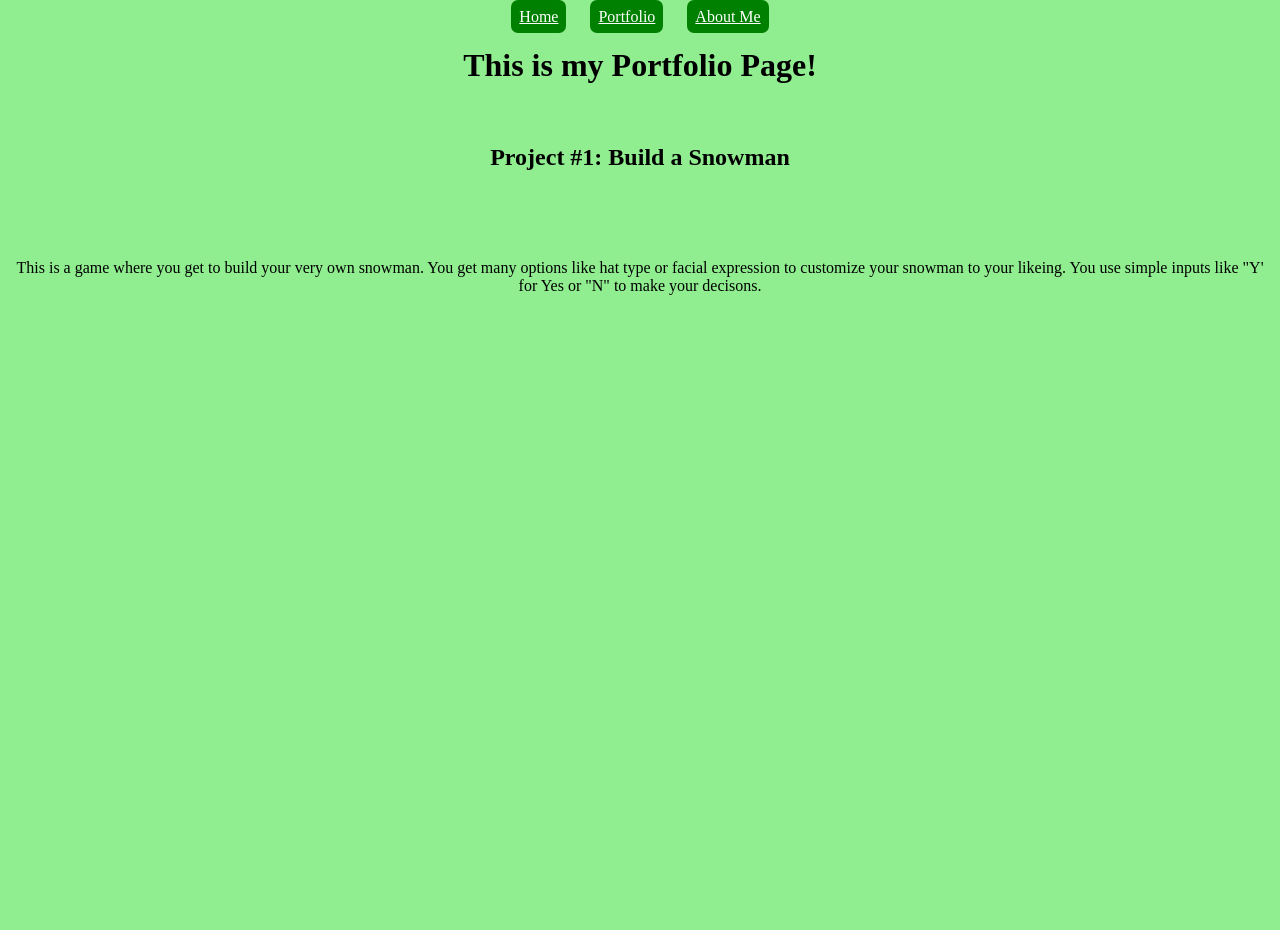
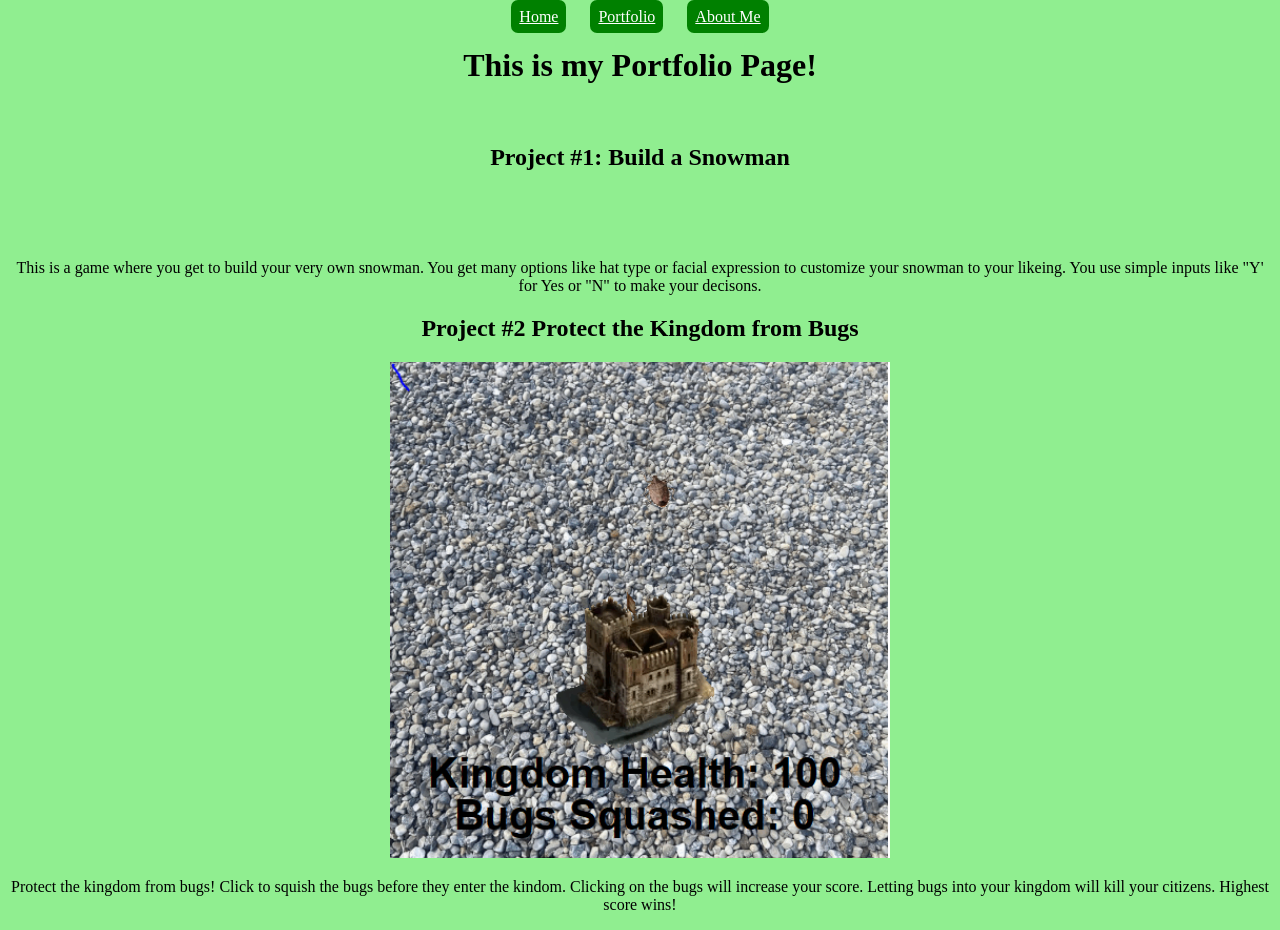
Before and after one commit to NICKREED12/Website, a plain HTML site: page portfolio.html in a window 1280 px wide. Before the commit the page ends 800 px from the top, so only its background shows below. Drawn offline with Linux system fonts and the light colour scheme.

Commit message:
Update portfolio.html

```diff
--- a/portfolio.html
+++ b/portfolio.html
@@ -28,7 +28,9 @@
     <div>
       <p>This is a game where you get to build your very own snowman. You get many options like hat type or facial expression to customize your snowman to your likeing. You use simple inputs like "Y' for Yes or "N" to make your decisons. </p>
     </div>
-
+    <h2>Project #2 Protect the Kingdom from Bugs</h2>
+	<img src="Project 2.PNG">
+	    <p>Protect the kingdom from bugs! Click to squish the bugs before they enter the kindom. Clicking on the bugs will increase your score. Letting bugs into your kingdom will kill your citizens. Highest score wins!</p>
   </center>
 	  </body>
 	</html>
```
